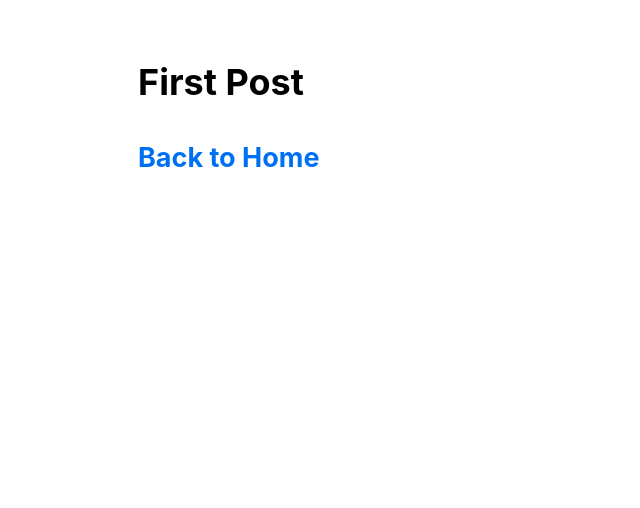
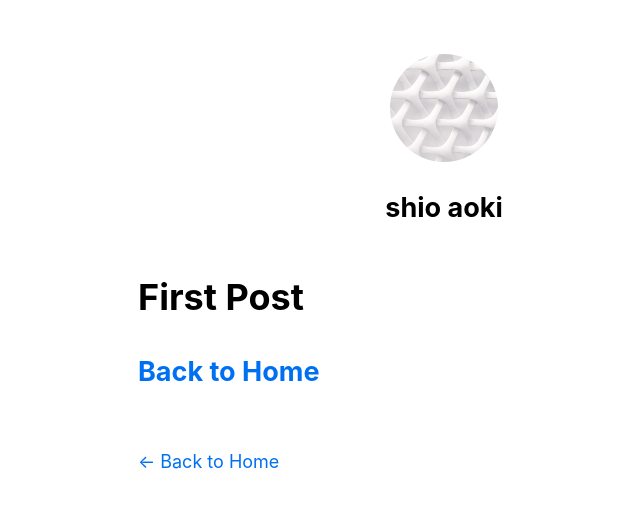
Before and after one commit to shiho-aoki/GAME_next-js, a Next.js app: page /posts/first-post in a window 1280 px wide. Shown: the top 508 px of the page, without its empty margins (196-836 px from the left). Built offline with nearby package versions, Linux system fonts and the light colour scheme.

Commit message:
[ADD] New Layout

```diff
--- a/pages/component/layout.js
+++ b/pages/component/layout.js
@@ -1,5 +1,74 @@
-import style from './layout.module.css';
+import Head from 'next/head';
+import Image from 'next/image';
+import Link from 'next/link';
 
-export default function Layoyt({ children }){
-    return <div className={style.container}>{ children }</div>
+import styles from './layout.module.css';
+import utilStyles from '../styles/utils.module.css';
+
+const name = "shio aoki"
+export const siteTitle = 'st ver. iPGame';
+
+export default function Layoyt({ children, home }){
+    return (
+        <div className={styles.container}>
+            <Head>
+                <link rel='icon' href='../favicon.ico'></link>
+                <meta
+                    name="description"
+                    content="my first use next.js"
+                />
+                <meta
+                    property="og:image"
+                    content={`https://og-image.vercel.app/${encodeURI(
+                        siteTitle
+                      )}.png?theme=light&md=0&fontSize=75px&images=https%3A%2F%2Fassets.vercel.com%2Fimage%2Fupload%2Ffront%2Fassets%2Fdesign%2Fnextjs-black-logo.svg`}
+                />
+                <meta name="og:title" content={siteTitle} />
+                <meta name="twitter:card" content="summary_large_image" />
+            </Head>
+            <header className={styles.header}>
+                {home ? (
+                    <>
+                        <Image
+                            priority
+                            src="../profile.jpg"
+                            className={utilStyles.borderCircle}
+                            height={144}
+                            width={144}
+                            alt={name}
+                        />
+                        <h1 className={utilStyles.heading2Xl}>{name}</h1>
+                    </>
+                ):(
+                    <>
+                    <Link href="/">
+                        <a>
+                            <Image
+                                priority
+                                src="../profile.jpg"
+                                className={utilStyles.borderCircle}
+                                height={108}
+                                width={108}
+                                alt={name}
+                            />
+                        </a>
+                    </Link>
+                    <h2 className={utilStyles.headingLg}>
+                        <Link href="/">
+                            <a className={utilStyles.colorInherit}>{name}</a>
+                        </Link>
+                    </h2>
+                    </>
+                )}
+            </header>
+            <main>{children}</main>
+            {!home &&(
+                <div className={styles.backToHome}>
+                    <Link href="/">
+                        <a>← Back to Home</a>
+                    </Link>
+                </div>
+            )}
+        </div>
+    )
 }
--- /dev/null
+++ b/pages/styles/utils.module.css
@@ -0,0 +1,52 @@
+.heading2Xl {
+    font-size: 2.5rem;
+    line-height: 1.2;
+    font-weight: 800;
+    letter-spacing: -0.05rem;
+    margin: 1rem 0;
+  }
+
+.headingXl {
+  font-size: 2rem;
+  line-height: 1.3;
+  font-weight: 800;
+  letter-spacing: -0.05rem;
+  margin: 1rem 0;
+}
+
+.headingLg {
+  font-size: 1.5rem;
+  line-height: 1.4;
+  margin: 1rem 0;
+}
+
+.headingMd {
+  font-size: 1.2rem;
+  line-height: 1.5;
+}
+
+.borderCircle {
+  border-radius: 9999px;
+}
+
+.colorInherit {
+  color: inherit;
+}
+
+.padding1px {
+  padding-top: 1px;
+}
+
+.list {
+  list-style: none;
+  padding: 0;
+  margin: 0;
+}
+
+.listItem {
+  margin: 0 0 1.25rem;
+}
+
+.lightText {
+  color: #666;
+}
```
Also changed, not shown: pages/styles/styles.utils.module.css (deleted, +0 -52 lines).
